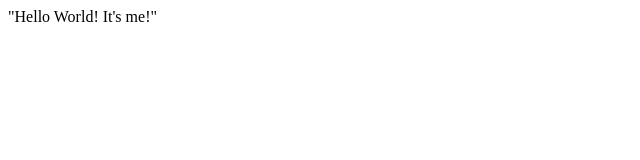
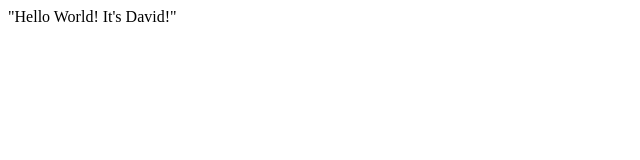
Before and after one commit to Desktop-dev/HelloWorld, a plain HTML site: page index.html in a window 1280 px wide. Shown: the full height of the page, 0-640 px from the left. Drawn offline with Linux system fonts and the light colour scheme.

Commit message:
Changed website for David

```diff
--- a/index.html
+++ b/index.html
@@ -1,6 +1,6 @@
 <html>
 <Header><title>My Webpage</title></header>
 <body>
-"Hello World! It's me!"
+"Hello World! It's David!"
 </body>
 </html>
```
